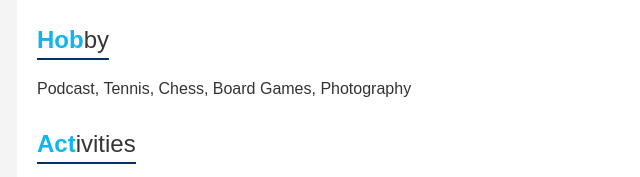
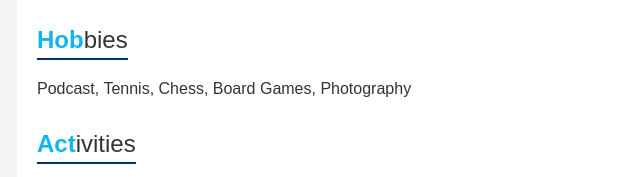
Before and after one commit to kooroshkz/curriculum-vitae, a plain HTML site: page index.html in a window 1280 px wide. Shown: the part 3147-3324 px from the top of the page, 153-793 px from the left. Drawn offline with Linux system fonts and the light colour scheme.

Commit message:
update(Hobby): Title fixed

```diff
--- a/index.html
+++ b/index.html
@@ -152,7 +152,7 @@
         </div>
 
         <div class="section">
-            <h2><span class="highlight">Hob</span>by</h2>
+            <h2><span class="highlight">Hob</span>bies</h2>
             <p>Podcast, Tennis, Chess, Board Games, Photography</p>
         </div>
 
```
